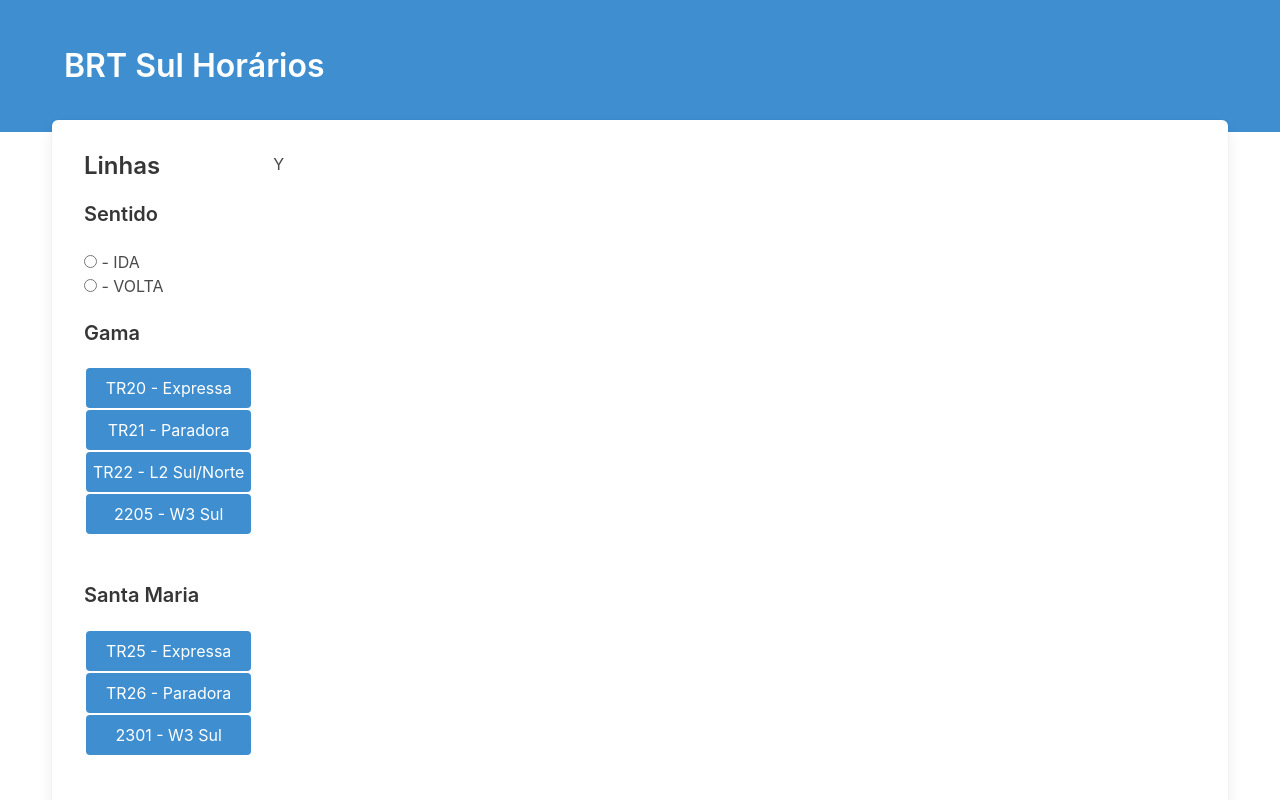
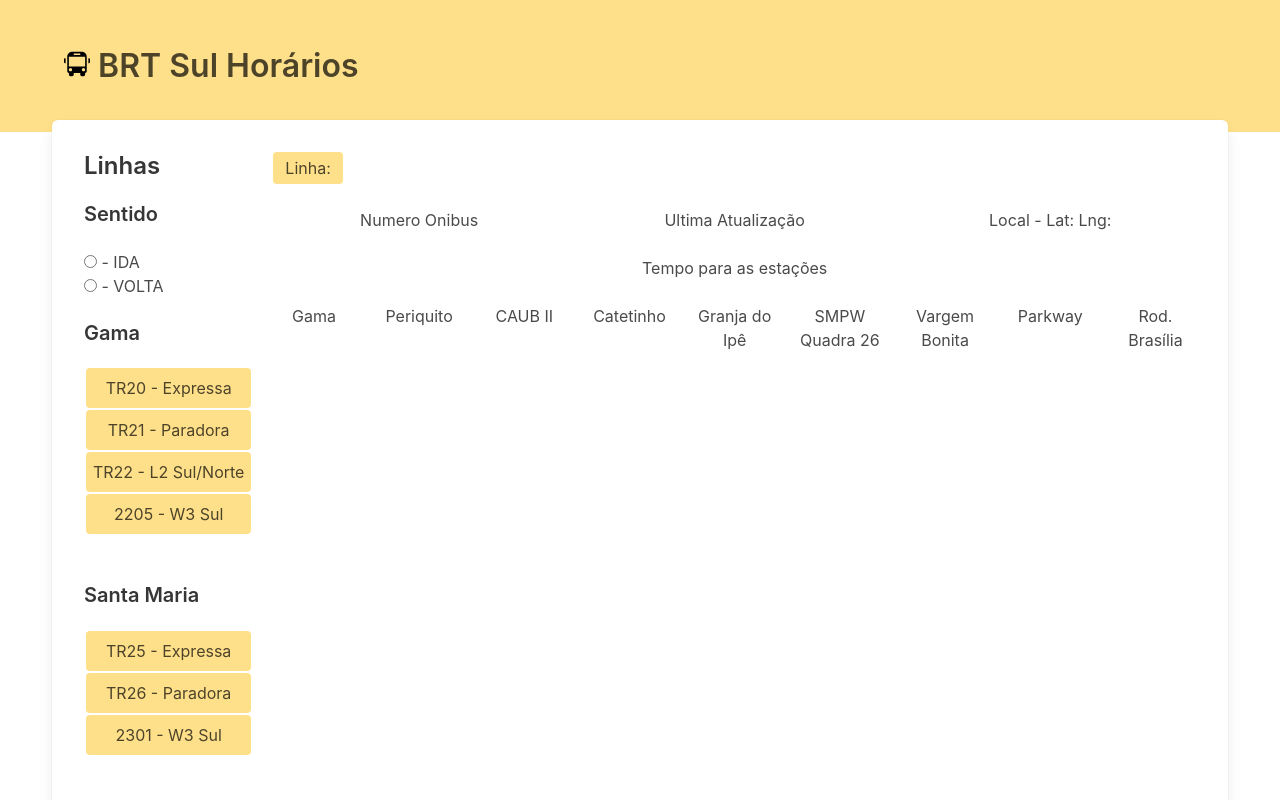
Before and after one commit to wesleyadriann/brt_sul_brasilia, a React (Create React App) app: page / in a window 1280 px wide. Shown: the top 800 px of the page. Built offline with nearby package versions, Linux system fonts and the light colour scheme.

Commit message:
Mudanças de Layout

```diff
--- a/public/index.html
+++ b/public/index.html
@@ -19,7 +19,7 @@
       work correctly both with client-side routing and a non-root public URL.
       Learn how to configure a non-root public URL by running `npm run build`.
     -->
-    <title>React App</title>
+    <title>BRT Sul Horários</title>
   </head>
   <body>
     <noscript>
--- a/src/App.js
+++ b/src/App.js
@@ -3,9 +3,7 @@ import axios from 'axios';
 import Buttons from './components/Buttons';
 import ExibeOnibus from './components/ExibeOnibus';
 import 'bulma/css/bulma.css'
-import 'bulma/css/bulma.min.css'
-import 'bulma/css/bulma.css.map'
-
+import icon from './icons/icon.svg'
 
 class App extends Component {
   constructor(props) {
@@ -49,10 +47,11 @@ class App extends Component {
   render() {
     return (
       <div>
-        <section className="hero is-info">
+        <section className="hero is-warning">
           <div className="hero-body">
             <div className="container">
-            <h1 className="title">BRT Sul Horários</h1>
+
+            <h1 className="title"> <img src={icon} width="26px"/> BRT Sul Horários</h1>
 
             </div>
           </div>
@@ -68,7 +67,7 @@ class App extends Component {
                 <Buttons/>
               </div>
               <div className="column">
-                  Y
+                <ExibeOnibus/>
               </div>
             </div>
           </div>
--- a/src/components/Buttons.js
+++ b/src/components/Buttons.js
@@ -19,18 +19,18 @@ class Buttons  extends Component {
                         <br/>
                         <p className="title is-5">Gama</p>
 
-                        <button className="button is-info ma is-fullwidth" type="submit" value="2201">TR20 - Expressa</button>
-                        <button className="button is-info ma is-fullwidth" type="submit" value="2202">TR21 - Paradora</button>
-                        <button className="button is-info ma is-fullwidth" type="submit" value="2203">TR22 - L2 Sul/Norte</button>
-                        <button className="button is-info ma is-fullwidth" type="submit" value="2205">2205 - W3 Sul</button><br/><br/>
+                        <button className="button is-warning ma is-fullwidth" type="submit" value="2201">TR20 - Expressa</button>
+                        <button className="button is-warning ma is-fullwidth" type="submit" value="2202">TR21 - Paradora</button>
+                        <button className="button is-warning ma is-fullwidth" type="submit" value="2203">TR22 - L2 Sul/Norte</button>
+                        <button className="button is-warning ma is-fullwidth" type="submit" value="2205">2205 - W3 Sul</button><br/><br/>
 
                         <p className="title is-5">Santa Maria</p>
-                        <button className="button is-info ma is-fullwidth" type="submit" value="2301">TR25 - Expressa</button>
-                        <button className="button is-info ma is-fullwidth" type="submit" value="2302">TR26 - Paradora</button>
-                        <button className="button is-info ma is-fullwidth" type="submit" value="2203">2301 - W3 Sul</button><br/><br/>
+                        <button className="button is-warning ma is-fullwidth" type="submit" value="2301">TR25 - Expressa</button>
+                        <button className="button is-warning ma is-fullwidth" type="submit" value="2302">TR26 - Paradora</button>
+                        <button className="button is-warning ma is-fullwidth" type="submit" value="2203">2301 - W3 Sul</button><br/><br/>
 
                         <p className="title is-5">ParkWay</p>
-                        <button className="button is-info ma is-fullwidth" type="submit" value="2207">2207 - W3 Sul</button>
+                        <button className="button is-warning ma is-fullwidth" type="submit" value="2207">2207 - W3 Sul</button>
 
                     </div>
 
--- a/src/components/ExibeOnibus.js
+++ b/src/components/ExibeOnibus.js
@@ -1,4 +1,5 @@
 import React, { Component } from 'react';
+import 'bulma/css/bulma.css'
 
 class ExibeOnibus extends Component {
     render() {
@@ -11,7 +12,27 @@ class ExibeOnibus extends Component {
 
         return (
             <div>
+                <div className="tags has-addons"><span className="tag is-warning is-medium">Linha:</span></div>
+                <div className="columns has-text-centered">
+                        <div className="column">Numero Onibus </div>
+                        <div className="column">Ultima Atualização </div>
+                        <div className="column">Local - Lat: Lng:</div>
+                </div>
+                <div className="columns has-text-centered">
+                    <div className="column">Tempo para as estações</div>
+                </div>
+                <div className="columns has-text-centered">
+                    <div className="column">Gama</div>
+                    <div className="column">Periquito</div>
+                    <div className="column">CAUB II</div>
+                    <div className="column">Catetinho</div>
+                    <div className="column">Granja do Ipê</div>
+                    <div className="column">SMPW Quadra 26</div>
+                    <div className="column">Vargem Bonita</div>
+                    <div className="column">Parkway</div>
+                    <div className="column">Rod. Brasília</div>
 
+                </div>
             </div>
         )
     }
```
Also changed, not shown: src/css/style.css (line endings or trailing spaces), src/icons/icon.svg (added), 1 other file (tests, documents, lock files or other folders).
